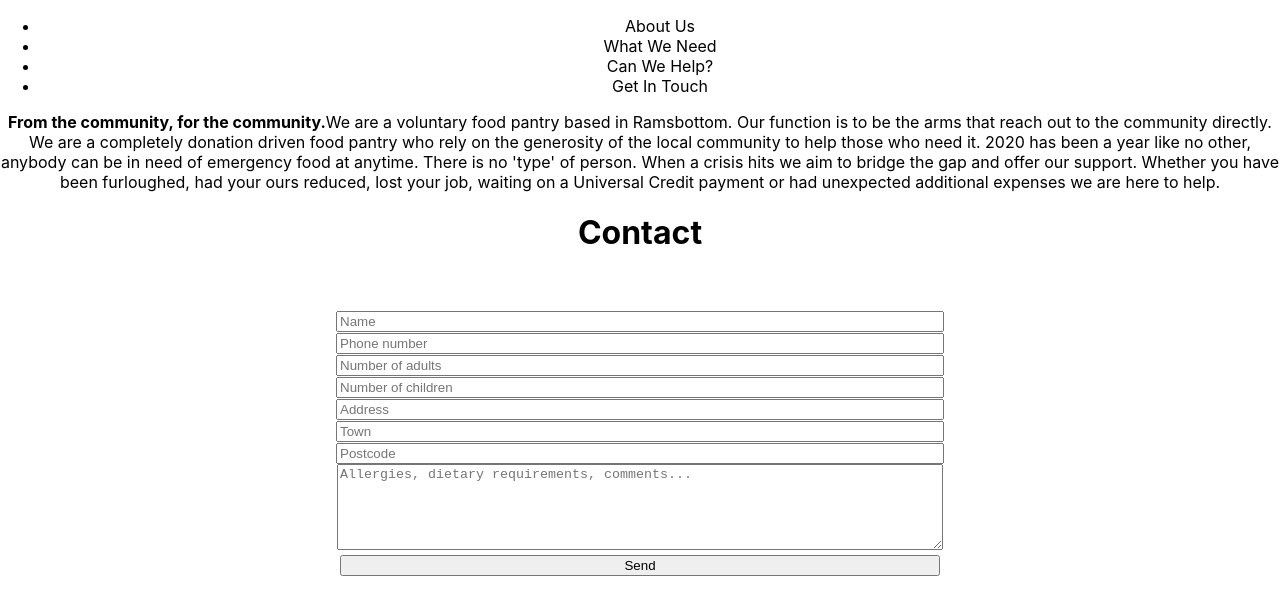
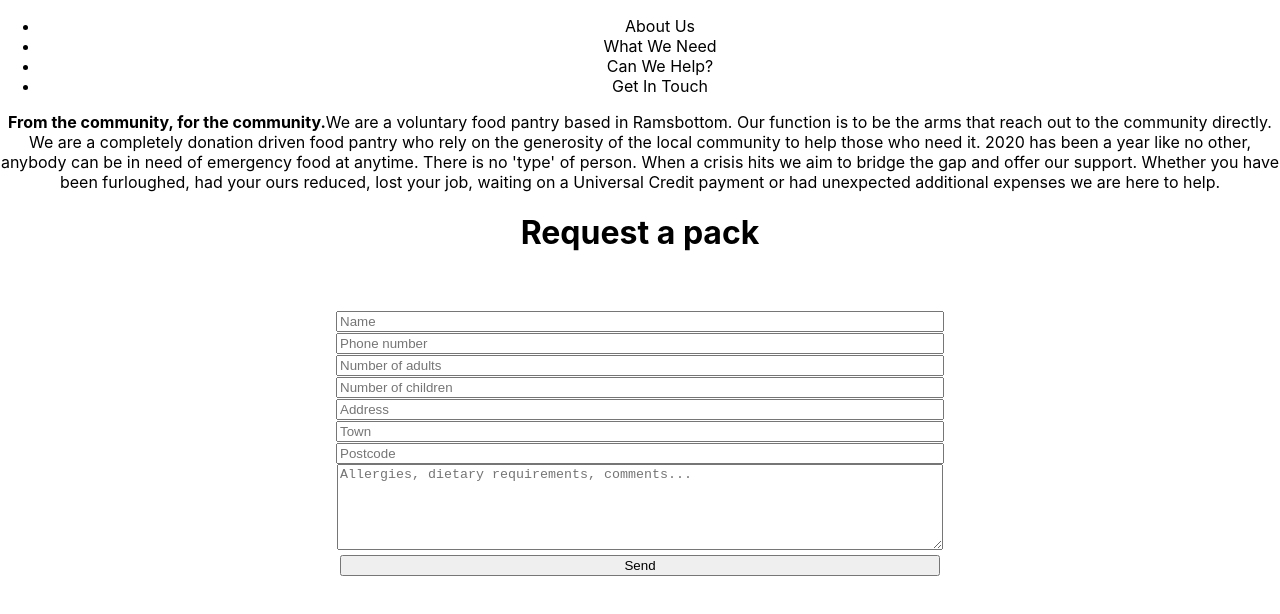
Before and after one commit to jbram-js/ramsbottom-pantry, a React (Create React App) app: page / in a window 1280 px wide. Shown: the top 614 px of the page. Built offline with nearby package versions, Linux system fonts and the light colour scheme.

Commit message:
wording change to contact form

```diff
--- a/src/components/Contact.js
+++ b/src/components/Contact.js
@@ -40,7 +40,7 @@ const Contact = () => {
 
     return (
         <div className='Contact'>
-            <h1>Contact</h1>
+            <h1>Request a pack</h1>
             <p className='status-message'>{statusMessage}</p>
             <form id='contact-form' onSubmit={handleSubmit(onSubmit)}>
                 {errors.name && errors.name.type === "required" && (
```
